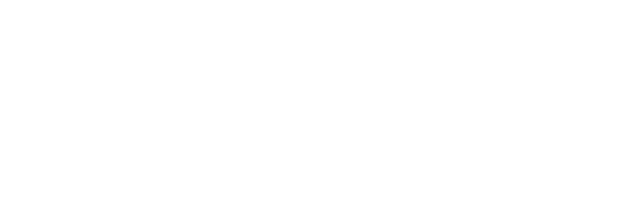
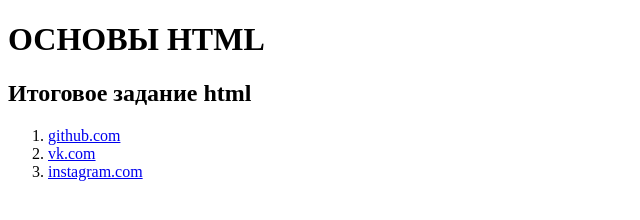
Before and after one commit to BOLOFFICIAL/task-html, a website: page src/index.html in a window 1280 px wide. Shown: the whole page, without its empty margins (0-640 px from the left). Drawn offline with Linux system fonts and the light colour scheme.

Commit message:
Задание по HTML

```diff
--- a/src/index.html
+++ b/src/index.html
@@ -1,7 +1,17 @@
 <!DOCTYPE html>
 <html lang="en">
     <head>
-        <title>HTML</title>
+        <meta charset="UTF-8">
+        <title>My_Task</title>
+        <meta name="author" content="Bolofficial">
     </head>
-    <body></body>
+    <body>
+        <h1>ОСНОВЫ HTML</h1>
+        <h2>Итоговое задание  html</h2>
+        <ol>
+            <li><a href="https://github.com/BOLOFFICIAL">github.com</li>
+            <li><a href="https://vk.com/bolofficial">vk.com</a></li>
+            <li><a href="https://www.instagram.com/_bolofficial/">instagram.com</a></li>
+        </ol>
+    </body>
 </html>
```
